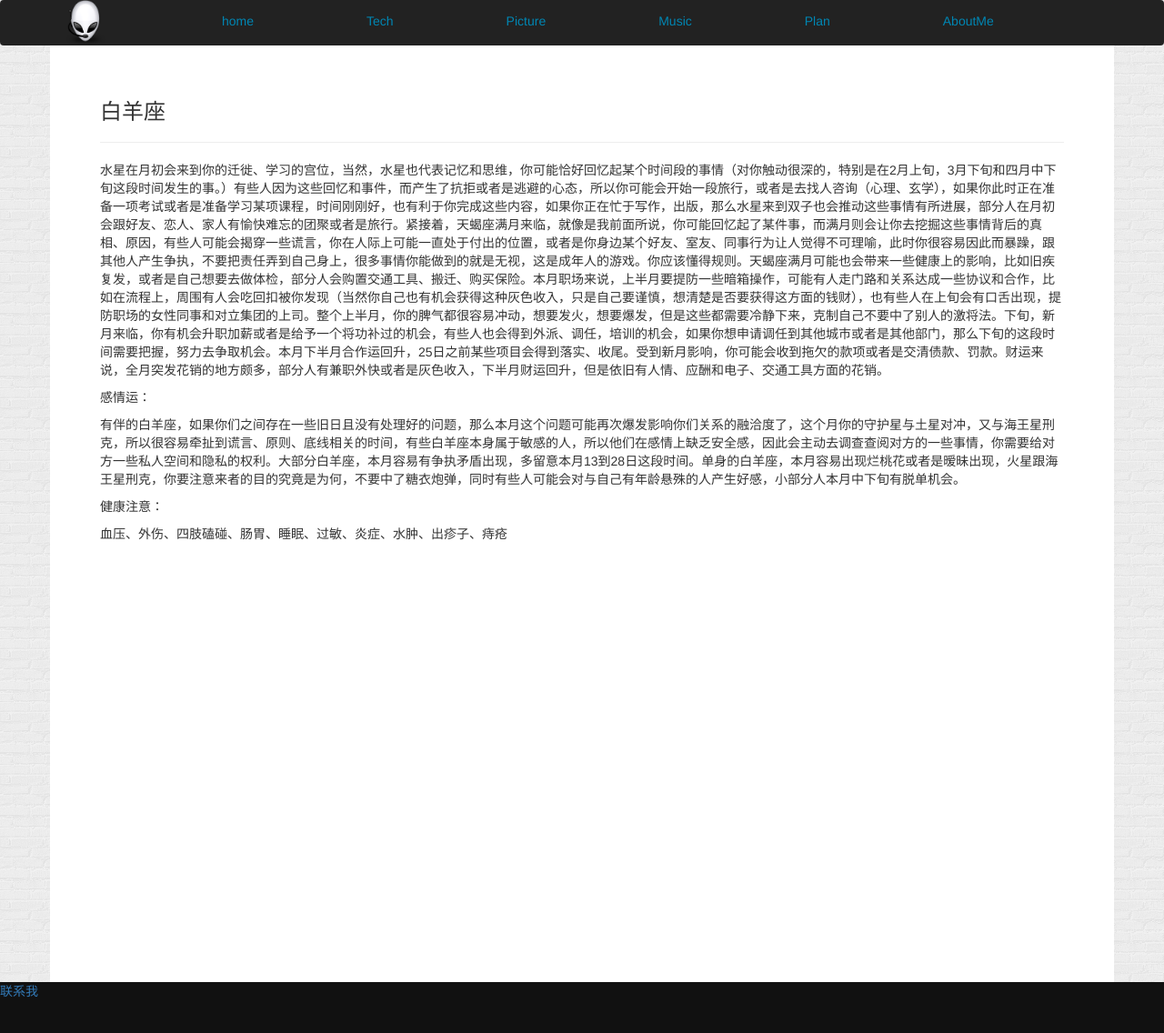
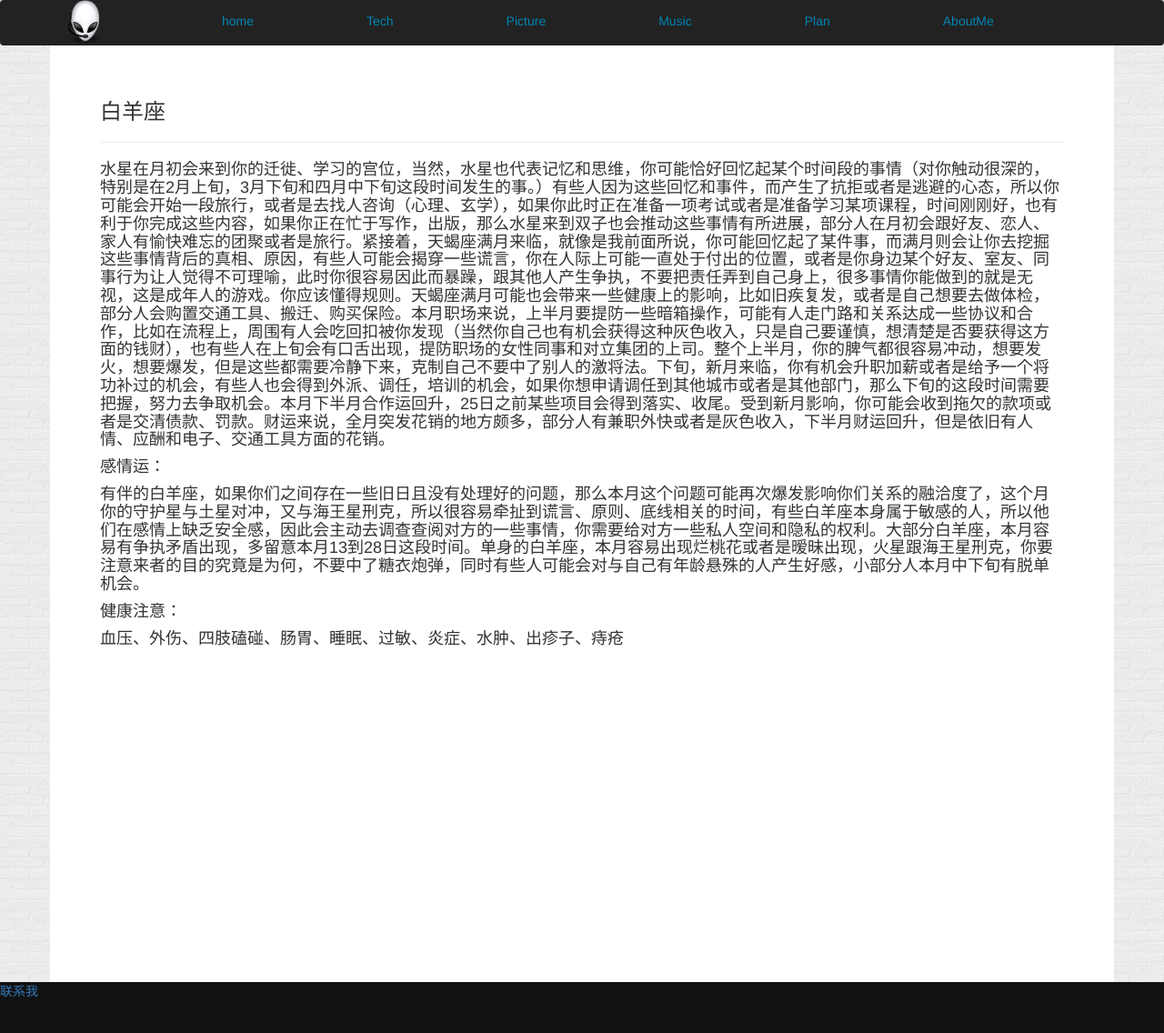
Before and after one commit to GeorageLiang/georageliang.github.com, a Jekyll site: the page built from 12md/sheep.md, in a window 1280 px wide and 1140 px high. Shown: the top 1136 px of the window at 91% size. Built offline with Jekyll 4.4.1, drawn with Linux system fonts in a browser that asks for light colours; Markdown is read by kramdown in place of the engine named in the settings; comment, search, counter and statistics services are not loaded.

```diff
--- a/12md/sheep.md
+++ b/12md/sheep.md
@@ -8,12 +8,12 @@ permalink: /12md/sheep/
 
 ###白羊座
  ----
-水星在月初会来到你的迁徙、学习的宫位，当然，水星也代表记忆和思维，你可能恰好回忆起某个时间段的事情（对你触动很深的，特别是在2月上旬，3月下旬和四月中下旬这段时间发生的事。）有些人因为这些回忆和事件，而产生了抗拒或者是逃避的心态，所以你可能会开始一段旅行，或者是去找人咨询（心理、玄学），如果你此时正在准备一项考试或者是准备学习某项课程，时间刚刚好，也有利于你完成这些内容，如果你正在忙于写作，出版，那么水星来到双子也会推动这些事情有所进展，部分人在月初会跟好友、恋人、家人有愉快难忘的团聚或者是旅行。紧接着，天蝎座满月来临，就像是我前面所说，你可能回忆起了某件事，而满月则会让你去挖掘这些事情背后的真相、原因，有些人可能会揭穿一些谎言，你在人际上可能一直处于付出的位置，或者是你身边某个好友、室友、同事行为让人觉得不可理喻，此时你很容易因此而暴躁，跟其他人产生争执，不要把责任弄到自己身上，很多事情你能做到的就是无视，这是成年人的游戏。你应该懂得规则。天蝎座满月可能也会带来一些健康上的影响，比如旧疾复发，或者是自己想要去做体检，部分人会购置交通工具、搬迁、购买保险。本月职场来说，上半月要提防一些暗箱操作，可能有人走门路和关系达成一些协议和合作，比如在流程上，周围有人会吃回扣被你发现（当然你自己也有机会获得这种灰色收入，只是自己要谨慎，想清楚是否要获得这方面的钱财），也有些人在上旬会有口舌出现，提防职场的女性同事和对立集团的上司。整个上半月，你的脾气都很容易冲动，想要发火，想要爆发，但是这些都需要冷静下来，克制自己不要中了别人的激将法。下旬，新月来临，你有机会升职加薪或者是给予一个将功补过的机会，有些人也会得到外派、调任，培训的机会，如果你想申请调任到其他城市或者是其他部门，那么下旬的这段时间需要把握，努力去争取机会。本月下半月合作运回升，25日之前某些项目会得到落实、收尾。受到新月影响，你可能会收到拖欠的款项或者是交清债款、罚款。财运来说，全月突发花销的地方颇多，部分人有兼职外快或者是灰色收入，下半月财运回升，但是依旧有人情、应酬和电子、交通工具方面的花销。
+####水星在月初会来到你的迁徙、学习的宫位，当然，水星也代表记忆和思维，你可能恰好回忆起某个时间段的事情（对你触动很深的，特别是在2月上旬，3月下旬和四月中下旬这段时间发生的事。）有些人因为这些回忆和事件，而产生了抗拒或者是逃避的心态，所以你可能会开始一段旅行，或者是去找人咨询（心理、玄学），如果你此时正在准备一项考试或者是准备学习某项课程，时间刚刚好，也有利于你完成这些内容，如果你正在忙于写作，出版，那么水星来到双子也会推动这些事情有所进展，部分人在月初会跟好友、恋人、家人有愉快难忘的团聚或者是旅行。紧接着，天蝎座满月来临，就像是我前面所说，你可能回忆起了某件事，而满月则会让你去挖掘这些事情背后的真相、原因，有些人可能会揭穿一些谎言，你在人际上可能一直处于付出的位置，或者是你身边某个好友、室友、同事行为让人觉得不可理喻，此时你很容易因此而暴躁，跟其他人产生争执，不要把责任弄到自己身上，很多事情你能做到的就是无视，这是成年人的游戏。你应该懂得规则。天蝎座满月可能也会带来一些健康上的影响，比如旧疾复发，或者是自己想要去做体检，部分人会购置交通工具、搬迁、购买保险。本月职场来说，上半月要提防一些暗箱操作，可能有人走门路和关系达成一些协议和合作，比如在流程上，周围有人会吃回扣被你发现（当然你自己也有机会获得这种灰色收入，只是自己要谨慎，想清楚是否要获得这方面的钱财），也有些人在上旬会有口舌出现，提防职场的女性同事和对立集团的上司。整个上半月，你的脾气都很容易冲动，想要发火，想要爆发，但是这些都需要冷静下来，克制自己不要中了别人的激将法。下旬，新月来临，你有机会升职加薪或者是给予一个将功补过的机会，有些人也会得到外派、调任，培训的机会，如果你想申请调任到其他城市或者是其他部门，那么下旬的这段时间需要把握，努力去争取机会。本月下半月合作运回升，25日之前某些项目会得到落实、收尾。受到新月影响，你可能会收到拖欠的款项或者是交清债款、罚款。财运来说，全月突发花销的地方颇多，部分人有兼职外快或者是灰色收入，下半月财运回升，但是依旧有人情、应酬和电子、交通工具方面的花销。
 
-感情运：
+####感情运：
 
-有伴的白羊座，如果你们之间存在一些旧日且没有处理好的问题，那么本月这个问题可能再次爆发影响你们关系的融洽度了，这个月你的守护星与土星对冲，又与海王星刑克，所以很容易牵扯到谎言、原则、底线相关的时间，有些白羊座本身属于敏感的人，所以他们在感情上缺乏安全感，因此会主动去调查查阅对方的一些事情，你需要给对方一些私人空间和隐私的权利。大部分白羊座，本月容易有争执矛盾出现，多留意本月13到28日这段时间。单身的白羊座，本月容易出现烂桃花或者是暧昧出现，火星跟海王星刑克，你要注意来者的目的究竟是为何，不要中了糖衣炮弹，同时有些人可能会对与自己有年龄悬殊的人产生好感，小部分人本月中下旬有脱单机会。
+####有伴的白羊座，如果你们之间存在一些旧日且没有处理好的问题，那么本月这个问题可能再次爆发影响你们关系的融洽度了，这个月你的守护星与土星对冲，又与海王星刑克，所以很容易牵扯到谎言、原则、底线相关的时间，有些白羊座本身属于敏感的人，所以他们在感情上缺乏安全感，因此会主动去调查查阅对方的一些事情，你需要给对方一些私人空间和隐私的权利。大部分白羊座，本月容易有争执矛盾出现，多留意本月13到28日这段时间。单身的白羊座，本月容易出现烂桃花或者是暧昧出现，火星跟海王星刑克，你要注意来者的目的究竟是为何，不要中了糖衣炮弹，同时有些人可能会对与自己有年龄悬殊的人产生好感，小部分人本月中下旬有脱单机会。
 
-健康注意：
+####健康注意：
 
-血压、外伤、四肢磕碰、肠胃、睡眠、过敏、炎症、水肿、出疹子、痔疮
+####血压、外伤、四肢磕碰、肠胃、睡眠、过敏、炎症、水肿、出疹子、痔疮
```
